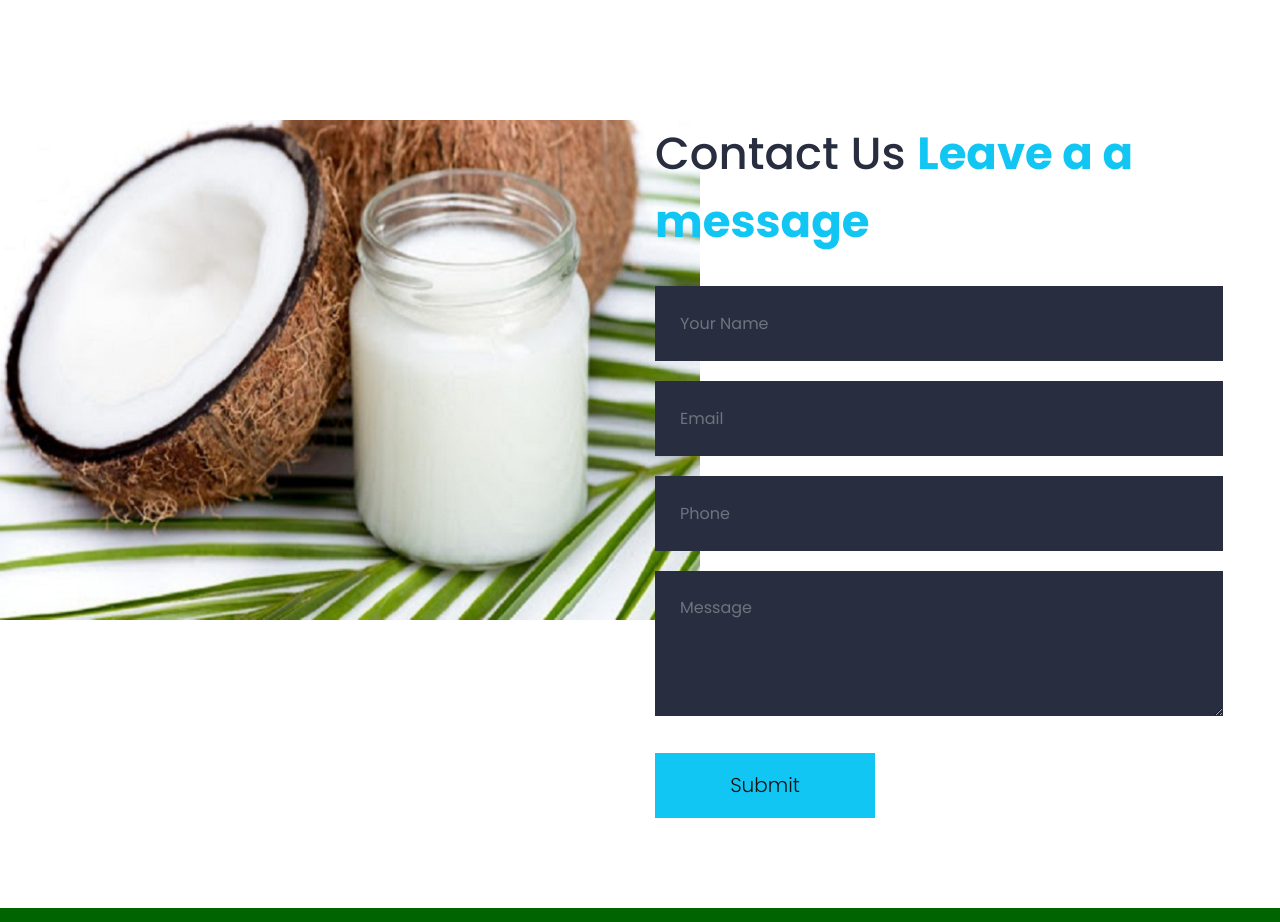
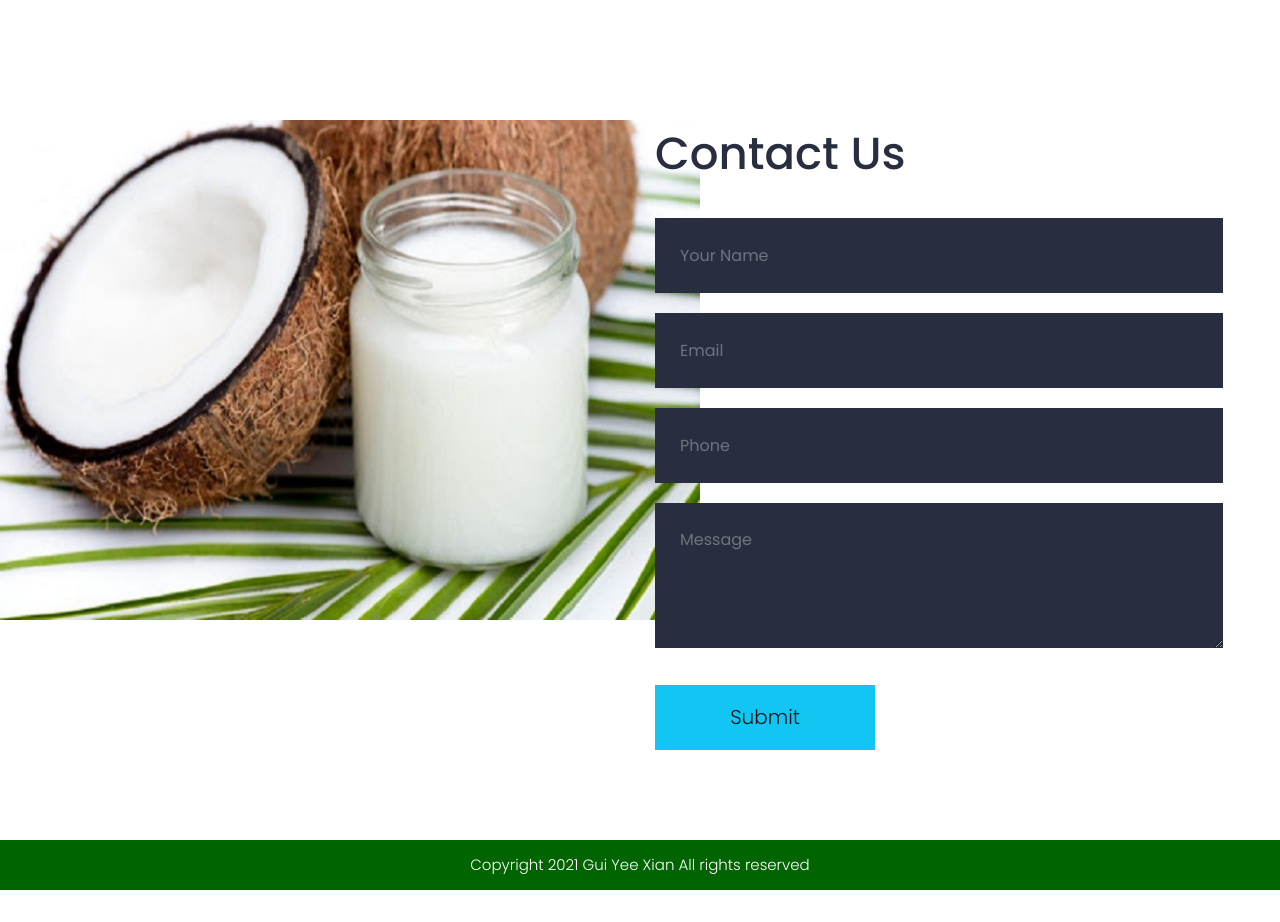
Before and after one commit to Guiyeexian/jour2053, a plain HTML site: page index.html in a window 1280 px wide. Shown: the part 820-1742 px from the top of the page. Drawn offline with Linux system fonts and the light colour scheme.

Commit message:
update
add

```diff
--- a/index.html
+++ b/index.html
@@ -109,7 +109,7 @@
 
                <div class="col-md-6">
                 <div class="heading">
-                        <h2>Contact Us <strong class="theme_blue">Leave a a message</strong></h2>
+                        <h2>Contact Us <strong class="theme_blue"></strong></h2>
                     </div>
                     <div class="full margin_top_20">
                         <form>
```
